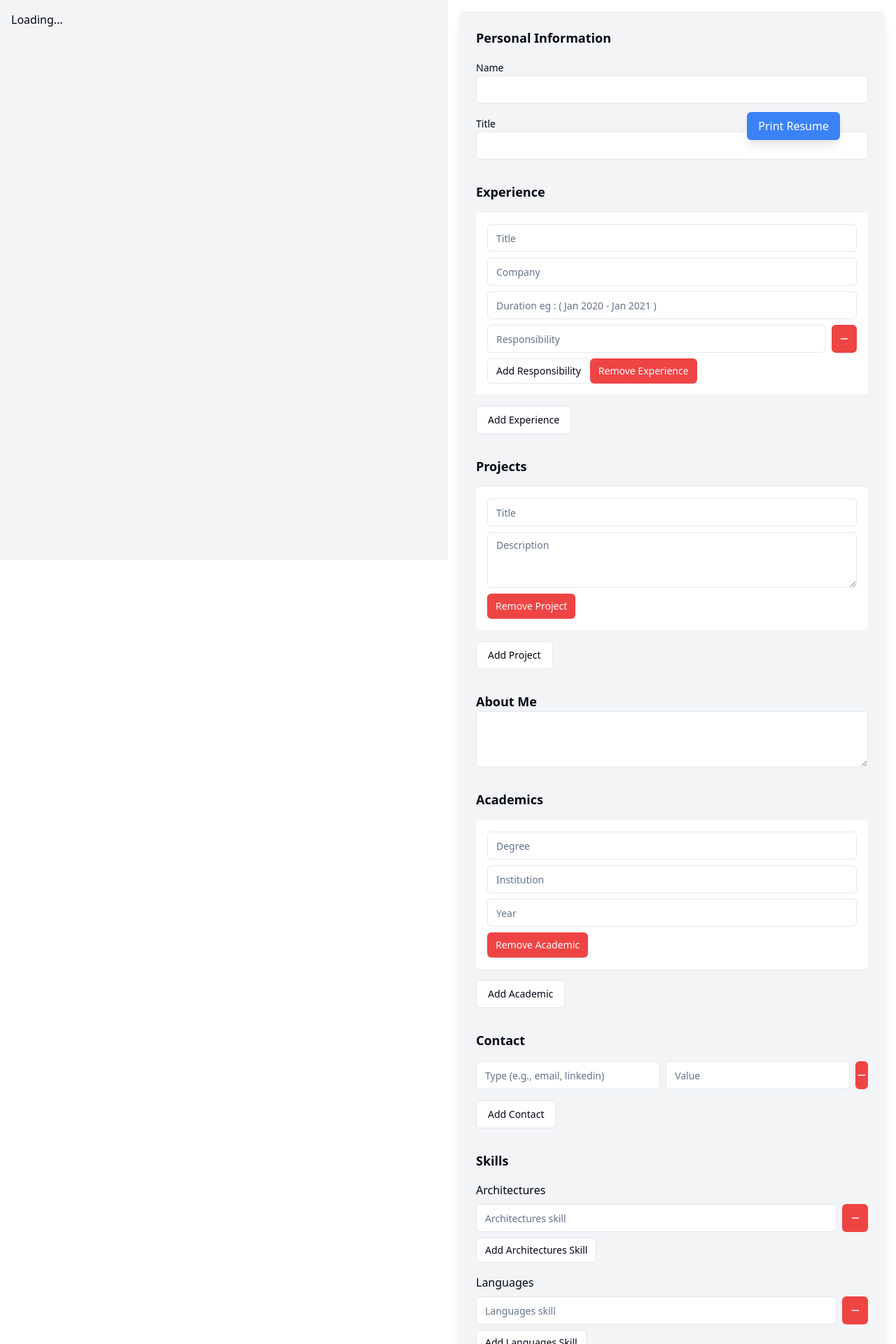
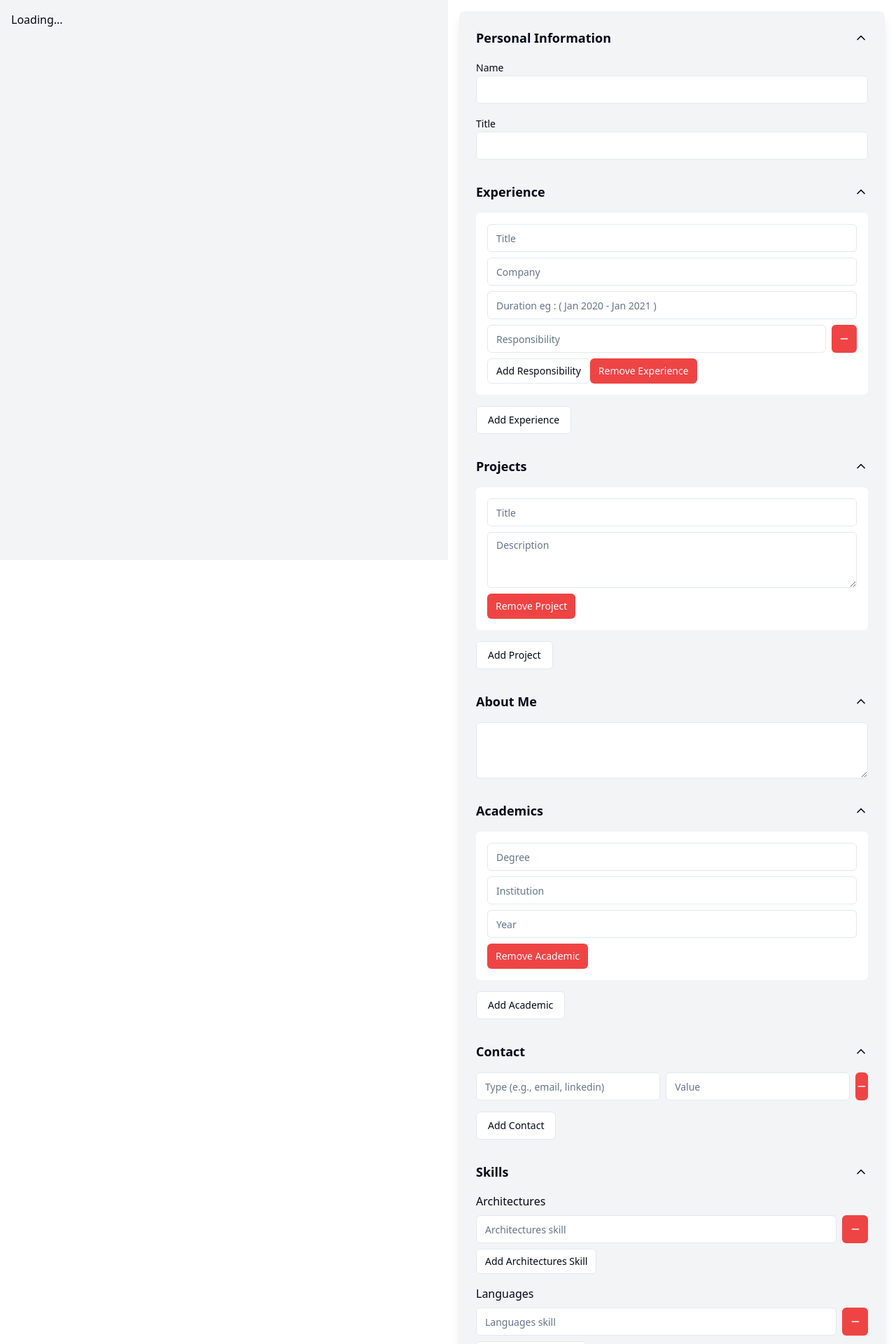
Before and after one commit to gokul-1998/resume_builder, a React (Vite) app in the folder Resume_build/: page / in a window 1280 px wide. Shown: the top 1920 px of the page at 70% size. Built offline with nearby package versions, Linux system fonts and the light colour scheme.

Commit message:
Added more

```diff
--- a/Resume_build/package.json
+++ b/Resume_build/package.json
@@ -10,6 +10,7 @@
     "preview": "vite preview"
   },
   "dependencies": {
+    "@radix-ui/react-collapsible": "^1.1.0",
     "@radix-ui/react-label": "^2.1.0",
     "@radix-ui/react-select": "^2.1.1",
     "@radix-ui/react-slot": "^1.1.0",
--- a/Resume_build/src/App.jsx
+++ b/Resume_build/src/App.jsx
@@ -22,7 +22,6 @@ function App() {
           <ResumeForm />
         </div>
       </div>
-      <PrintButton />
     </div>
   );
 }
--- a/Resume_build/src/components/ResumeForm1.jsx
+++ b/Resume_build/src/components/ResumeForm1.jsx
@@ -5,7 +5,12 @@ import { Button } from "@/components/ui/button"
 import { Input } from "@/components/ui/input"
 import { Textarea } from "@/components/ui/textarea"
 import { Label } from "@/components/ui/label"
-import { PlusIcon, MinusIcon } from 'lucide-react'
+import { PlusIcon, MinusIcon, ChevronDownIcon, ChevronUpIcon } from 'lucide-react'
+import {
+  Collapsible,
+  CollapsibleContent,
+  CollapsibleTrigger,
+} from "@/components/ui/collapsible"
 
 export default function ResumeForm() {
   const [formData, setFormData] = useState(() => {
@@ -32,7 +37,18 @@ export default function ResumeForm() {
     };
   });
 
-  // Load form data from localStorage on component mount
+  const [openSections, setOpenSections] = useState({
+    personalInfo: true,
+    experience: true,
+    projects: true,
+    aboutMe: true,
+    academics: true,
+    contact: true,
+    skills: true,
+    awards_and_certifications: true,
+    interests: true
+  });
+
   useEffect(() => {
     const savedData = localStorage.getItem('resumeFormData')
     if (savedData) {
@@ -40,10 +56,10 @@ export default function ResumeForm() {
     }
   }, [])
 
-  // Save form data to localStorage whenever formData changes
   useEffect(() => {
     localStorage.setItem('resumeFormData', JSON.stringify(formData));
   }, [formData]);
+
   const handleChange = (section, index, field, value) => {
     setFormData(prevData => {
       if (Array.isArray(prevData[section])) {
@@ -138,10 +154,18 @@ export default function ResumeForm() {
     // Here you would typically send the data to a server or perform further processing
   }
 
+  const toggleSection = (section) => {
+    setOpenSections(prev => ({ ...prev, [section]: !prev[section] }))
+  }
+
   return (
     <form onSubmit={handleSubmit} className="space-y-8 max-w-4xl mx-auto p-6 bg-gray-100 rounded-lg shadow-lg">
-      <fieldset className="space-y-4">
-        <legend className="text-lg font-semibold">Personal Information</legend>
+      <Collapsible open={openSections.personalInfo} onOpenChange={() => toggleSection('personalInfo')}>
+        <CollapsibleTrigger className="flex items-center justify-between w-full">
+          <h2 className="text-lg font-semibold">Personal Information</h2>
+          {openSections.personalInfo ? <ChevronUpIcon className="h-5 w-5" /> : <ChevronDownIcon className="h-5 w-5" />}
+        </CollapsibleTrigger>
+        <CollapsibleContent className="space-y-4 mt-4">
           <div>
             <Label htmlFor="name">Name</Label>
             <Input
@@ -160,10 +184,15 @@ export default function ResumeForm() {
               required
             />
           </div>
-      </fieldset>
+        </CollapsibleContent>
+      </Collapsible>
 
-      <fieldset className="space-y-4">
-        <legend className="text-lg font-semibold">Experience</legend>
+      <Collapsible open={openSections.experience} onOpenChange={() => toggleSection('experience')}>
+        <CollapsibleTrigger className="flex items-center justify-between w-full">
+          <h2 className="text-lg font-semibold">Experience</h2>
+          {openSections.experience ? <ChevronUpIcon className="h-5 w-5" /> : <ChevronDownIcon className="h-5 w-5" />}
+        </CollapsibleTrigger>
+        <CollapsibleContent className="space-y-4 mt-4">
           {formData.experience.map((exp, index) => (
             <div key={index} className="space-y-2 p-4 bg-white rounded-md">
               <Input
@@ -212,10 +241,15 @@ export default function ResumeForm() {
           <Button type="button" onClick={() => addField('experience')} variant="outline">
             Add Experience
           </Button>
-      </fieldset>
+        </CollapsibleContent>
+      </Collapsible>
 
-      <fieldset className="space-y-4">
-        <legend className="text-lg font-semibold">Projects</legend>
+      <Collapsible open={openSections.projects} onOpenChange={() => toggleSection('projects')}>
+        <CollapsibleTrigger className="flex items-center justify-between w-full">
+          <h2 className="text-lg font-semibold">Projects</h2>
+          {openSections.projects ? <ChevronUpIcon className="h-5 w-5" /> : <ChevronDownIcon className="h-5 w-5" />}
+        </CollapsibleTrigger>
+        <CollapsibleContent className="space-y-4 mt-4">
           {formData.projects.map((project, index) => (
             <div key={index} className="space-y-2 p-4 bg-white rounded-md">
               <Input
@@ -238,19 +272,29 @@ export default function ResumeForm() {
           <Button type="button" onClick={() => addField('projects')} variant="outline">
             Add Project
           </Button>
-      </fieldset>
+        </CollapsibleContent>
+      </Collapsible>
 
-      <fieldset>
-        <legend className="text-lg font-semibold">About Me</legend>
+      <Collapsible open={openSections.aboutMe} onOpenChange={() => toggleSection('aboutMe')}>
+        <CollapsibleTrigger className="flex items-center justify-between w-full">
+          <h2 className="text-lg font-semibold">About Me</h2>
+          {openSections.aboutMe ? <ChevronUpIcon className="h-5 w-5" /> : <ChevronDownIcon className="h-5 w-5" />}
+        </CollapsibleTrigger>
+        <CollapsibleContent className="space-y-4 mt-4">
           <Textarea
             value={formData.aboutMe}
             onChange={(e) => handleChange('aboutMe', null, null, e.target.value)}
             required
           />
-      </fieldset>
+        </CollapsibleContent>
+      </Collapsible>
 
-      <fieldset className="space-y-4">
-        <legend className="text-lg font-semibold">Academics</legend>
+      <Collapsible open={openSections.academics} onOpenChange={() => toggleSection('academics')}>
+        <CollapsibleTrigger className="flex items-center justify-between w-full">
+          <h2 className="text-lg font-semibold">Academics</h2>
+          {openSections.academics ? <ChevronUpIcon className="h-5 w-5" /> : <ChevronDownIcon className="h-5 w-5" />}
+        </CollapsibleTrigger>
+        <CollapsibleContent className="space-y-4 mt-4">
           {formData.academics.map((academic, index) => (
             <div key={index} className="space-y-2 p-4 bg-white rounded-md">
               <Input
@@ -279,10 +323,15 @@ export default function ResumeForm() {
           <Button type="button" onClick={() => addField('academics')} variant="outline">
             Add Academic
           </Button>
-      </fieldset>
+        </CollapsibleContent>
+      </Collapsible>
 
-      <fieldset className="space-y-4">
-        <legend className="text-lg font-semibold">Contact</legend>
+      <Collapsible open={openSections.contact} onOpenChange={() => toggleSection('contact')}>
+        <CollapsibleTrigger className="flex items-center justify-between w-full">
+          <h2 className="text-lg font-semibold">Contact</h2>
+          {openSections.contact ? <ChevronUpIcon className="h-5 w-5" /> : <ChevronDownIcon className="h-5 w-5" />}
+        </CollapsibleTrigger>
+        <CollapsibleContent className="space-y-4 mt-4">
           {formData.contact.map((contact, index) => (
             <div key={index} className="flex items-center space-x-2">
               <Input
@@ -305,10 +354,15 @@ export default function ResumeForm() {
           <Button type="button" onClick={() => addField('contact')} variant="outline">
             Add Contact
           </Button>
-      </fieldset>
+        </CollapsibleContent>
+      </Collapsible>
 
-      <fieldset className="space-y-4">
-        <legend className="text-lg font-semibold">Skills</legend>
+      <Collapsible open={openSections.skills} onOpenChange={() => toggleSection('skills')}>
+        <CollapsibleTrigger className="flex items-center justify-between w-full">
+          <h2 className="text-lg font-semibold">Skills</h2>
+          {openSections.skills ? <ChevronUpIcon className="h-5 w-5" /> : <ChevronDownIcon className="h-5 w-5" />}
+        </CollapsibleTrigger>
+        <CollapsibleContent className="space-y-4 mt-4">
           {Object.entries(formData.skills).map(([category, skills]) => (
             <div key={category} className="space-y-2">
               <h3 className="font-medium">{category}</h3>
@@ -330,10 +384,15 @@ export default function ResumeForm() {
               </Button>
             </div>
           ))}
-      </fieldset>
+        </CollapsibleContent>
+      </Collapsible>
 
-      <fieldset className="space-y-4">
-        <legend className="text-lg font-semibold">Awards and Certifications</legend>
+      <Collapsible open={openSections.awards_and_certifications} onOpenChange={() => toggleSection('awards_and_certifications')}>
+        <CollapsibleTrigger className="flex items-center justify-between w-full">
+          <h2 className="text-lg font-semibold">Awards and Certifications</h2>
+          {openSections.awards_and_certifications ? <ChevronUpIcon className="h-5 w-5" /> : <ChevronDownIcon className="h-5 w-5" />}
+        </CollapsibleTrigger>
+        <CollapsibleContent className="space-y-4 mt-4">
           {formData.awards_and_certifications.map((award, index) => (
             <div key={index} className="space-y-2 p-4 bg-white rounded-md">
               <Input
@@ -361,10 +420,15 @@ export default function ResumeForm() {
           <Button type="button" onClick={() => addField('awards_and_certifications')} variant="outline">
             Add Award/Certification
           </Button>
-      </fieldset>
+        </CollapsibleContent>
+      </Collapsible>
 
-      <fieldset className="space-y-4">
-        <legend className="text-lg font-semibold">Interests</legend>
+      <Collapsible open={openSections.interests} onOpenChange={() => toggleSection('interests')}>
+        <CollapsibleTrigger className="flex items-center justify-between w-full">
+          <h2 className="text-lg font-semibold">Interests</h2>
+          {openSections.interests ? <ChevronUpIcon className="h-5 w-5" /> : <ChevronDownIcon className="h-5 w-5" />}
+        </CollapsibleTrigger>
+        <CollapsibleContent className="space-y-4 mt-4">
           {formData.interests.map((interest, index) => (
             <div key={index} className="flex items-center space-x-2">
               <Input
@@ -381,7 +445,8 @@ export default function ResumeForm() {
           <Button type="button" onClick={() => addField('interests')} variant="outline">
             Add Interest
           </Button>
-      </fieldset>
+        </CollapsibleContent>
+      </Collapsible>
 
       <Button type="submit" className="w-full">Submit Resume</Button>
     </form>
--- /dev/null
+++ b/Resume_build/src/components/ui/collapsible.tsx
@@ -0,0 +1,9 @@
+import * as CollapsiblePrimitive from "@radix-ui/react-collapsible"
+
+const Collapsible = CollapsiblePrimitive.Root
+
+const CollapsibleTrigger = CollapsiblePrimitive.CollapsibleTrigger
+
+const CollapsibleContent = CollapsiblePrimitive.CollapsibleContent
+
+export { Collapsible, CollapsibleTrigger, CollapsibleContent }
```
Also changed, not shown: 1 other file (tests, documents, lock files or other folders). Lines whose indentation alone changed are shown as unchanged.
